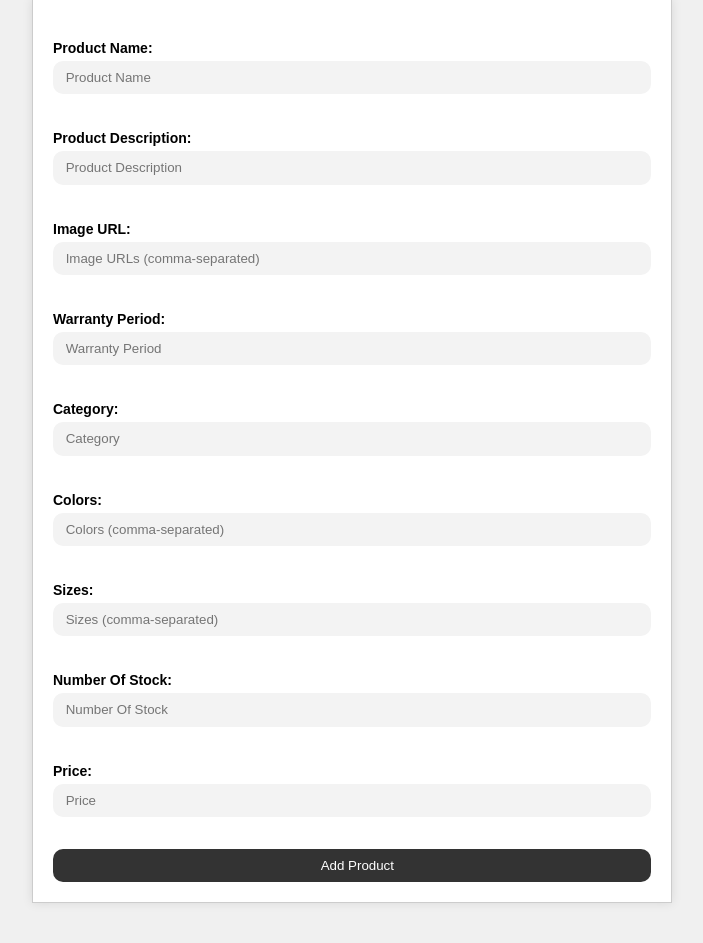
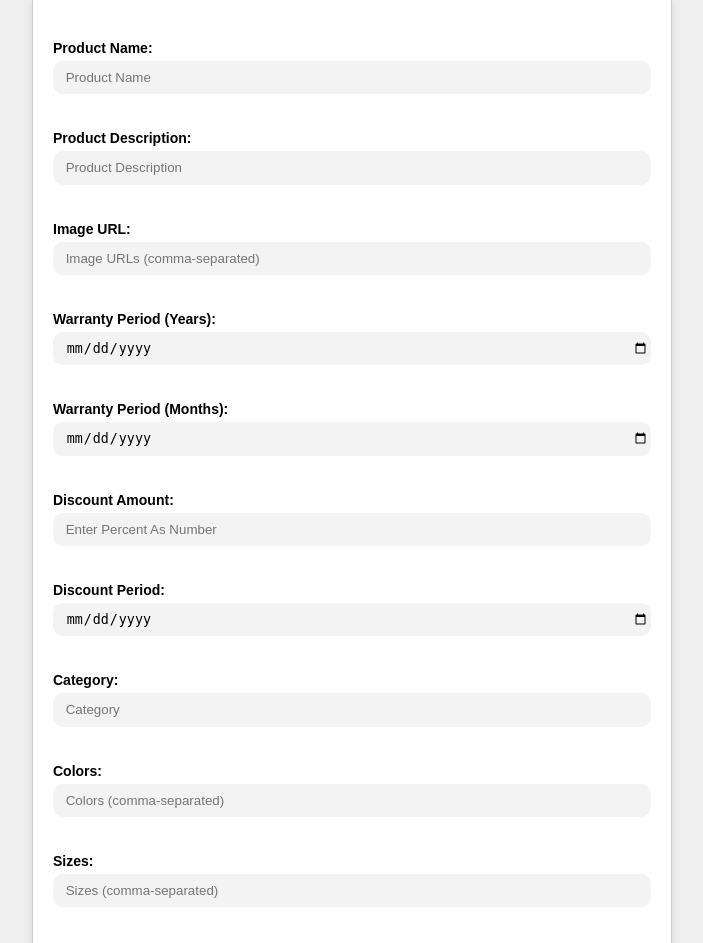
Before and after one commit to Dzook1/Ecommerce, a Flask app: page /add_item.html in a window 1280 px wide. Shown: the part 233-1176 px from the top of the page, without its empty margins (288-991 px from the left). Run offline with Flask 3, Linux system fonts and the light colour scheme; some web fonts are replaced.

Commit message:
Warranty and Discount

```diff
--- a/app.py
+++ b/app.py
@@ -102,18 +102,29 @@ def addItemGo():
     title = request.form['Title']
     description = request.form['Description']
     images = request.form['Images']
-    warranty = request.form['Warranty']
+    warrantyYR = request.form['WarrantyYR']
+    warrantyMN = request.form['WarrantyMN']
     category = request.form['Category']
     colors = request.form['Colors']
     sizes = request.form['Sizes']
     number = request.form['Number']
     price = request.form['Price']
+    discount = request.form['DiscountAmt']
+    discountLength = request.form['DiscountLength']
 
-    query = text("INSERT INTO Products (Title, Description, Warranty_Period, Category, Number_Available, Price, User_ID) VALUES (:Title, :Description, :Warranty, :Category, :Number, :Price, :User_ID)")
-    conn.execute(query, {'Title': title, 'Description': description, 'Warranty': warranty, 'Category': category, 'Number': number, 'Price': price, 'User_ID': AcctID})
+    query = text("INSERT INTO Products (Title, Description, Category, Number_Available, Price, User_ID) VALUES (:Title, :Description, :Category, :Number, :Price, :User_ID)")
+    conn.execute(query, {'Title': title, 'Description': description, 'Category': category, 'Number': number, 'Price': price, 'User_ID': AcctID})
     conn.commit()
 
     product_id = conn.execute(text("SELECT MAX(Product_ID) FROM Products")).scalar()
+
+    query = text("INSERT INTO Warranty VALUES (:Product_ID, :WarrantyYR, :WarrantyMN)")
+    conn.execute(query, {'Product_ID': product_id, 'WarrantyYR': warrantyYR, 'WarrantyMN': warrantyMN})
+    conn.commit()
+
+    query = text("INSERT INTO Discount VALUES (:Product_ID, :discountLength, :discount)")
+    conn.execute(query, {'Product_ID': product_id, 'discountLength': discountLength, 'discount': discount})
+    conn.commit()
 
     for image in images.split(', '):
         query = text("INSERT INTO Images (Product_ID, Image) VALUES (:Product_ID, :Image)")
@@ -141,22 +152,33 @@ def addItemAdminGo():
     title = request.form['Title']
     description = request.form['Description']
     images = request.form['Images']
-    warranty = request.form['Warranty']
+    warrantyYR = request.form['WarrantyYR']
+    warrantyMN = request.form['WarrantyMN']
     category = request.form['Category']
     colors = request.form['Colors']
     sizes = request.form['Sizes']
     number = request.form['Number']
     price = request.form['Price']
     id = request.form['ID']
+    discount = request.form['DiscountAmt']
+    discountLength = request.form['DiscountLength']
 
     query = text("SELECT Type FROM Users WHERE User_ID = :id")
     type = conn.execute(query, {"id": id}).fetchone()[0]
     if type == "Vendor":
-        query = text("INSERT INTO Products (Title, Description, Warranty_Period, Category, Number_Available, Price, User_ID) VALUES (:Title, :Description, :Warranty, :Category, :Number, :Price, :User_ID)")
-        conn.execute(query, {'Title': title, 'Description': description, 'Warranty': warranty, 'Category': category, 'Number': number, 'Price': price, 'User_ID': id})
+        query = text("INSERT INTO Products (Title, Description, Category, Number_Available, Price, User_ID) VALUES (:Title, :Description, :Category, :Number, :Price, :User_ID)")
+        conn.execute(query, {'Title': title, 'Description': description, 'Category': category, 'Number': number, 'Price': price, 'User_ID': id})
         conn.commit()
 
         product_id = conn.execute(text("SELECT MAX(Product_ID) FROM Products")).scalar()
+
+        query = text("INSERT INTO Warranty VALUES (:Product_ID, :WarrantyYR, :WarrantyMN)")
+        conn.execute(query, {'Product_ID': product_id, 'WarrantyYR': warrantyYR, 'WarrantyMN': warrantyMN})
+        conn.commit()
+
+        query = text("INSERT INTO Discount VALUES (:Product_ID, :discountLength, :discount)")
+        conn.execute(query, {'Product_ID': product_id, 'discountLength': discountLength, 'discount': discount})
+        conn.commit()
 
         for image in images.split(', '):
             query = text("INSERT INTO Images (Product_ID, Image) VALUES (:Product_ID, :Image)")
@@ -238,22 +260,11 @@ def orders():
     print(order)
     return render_template('orders.html', orders=order)
 
-
 @app.route('/orderDetails/<ORDER_ID>', methods=['GET'])
 def orderDetails(ORDER_ID):
     allOrderDetails = conn.execute(text(f'SELECT * FROM ORDER_ITEMS WHERE ORDER_ID = {ORDER_ID}')).all()
     print(allOrderDetails)
     return render_template('/orderDetails.html', orderDetails=allOrderDetails)
-
-
-@app.route('/cart.html', methods=["GET", "POST"])
-def cart():
-    cart = conn.execute(text(f'SELECT * FROM CARTS NATURAL JOIN CART_ITEMS WHERE USER_ID = {userID}')).all()
-    # conn.execute(text(f'INSERT * INTO ORDERS WHERE USER_ID = {userID}'))
-    # conn.execute(text(f'INSERT * INTO ORDER_ITEMS WHERE USER_ID = {userID}'))
-    print(cart)
-    return render_template('/cart.html', cart=cart)
-
 
 @app.route('/account.html', methods=["GET"])
 def account():
--- a/templates/add_item.html
+++ b/templates/add_item.html
@@ -116,8 +116,23 @@
 
     <br><br>
 
-    <label for="Warranty">Warranty Period:</label>
-    <input type="text" class="input" name="Warranty" placeholder="Warranty Period" required>
+    <label for="WarrantyYR">Warranty Period (Years):</label>
+    <input type="date" class="input" name="WarrantyYR" placeholder="0-?" required>
+
+    <br><br>
+
+    <label for="WarrantyMN">Warranty Period (Months):</label>
+    <input type="date" class="input" name="WarrantyMN" placeholder="0-12" required>
+
+    <br><br>
+
+    <label for="DiscountAmt">Discount Amount:</label>
+    <input type="number" class="input" name="DiscountAmt" placeholder="Enter Percent As Number" required>
+
+    <br><br>
+
+    <label for="DiscountLength">Discount Period:</label>
+    <input type="date" class="input" name="DiscountLength" placeholder="Discount Period" required>
 
     <br><br>
 
```
Also changed, not shown: templates/add_itemAdmin.html (+17 -2 lines), templates/cart.html (+1 -22 lines).
